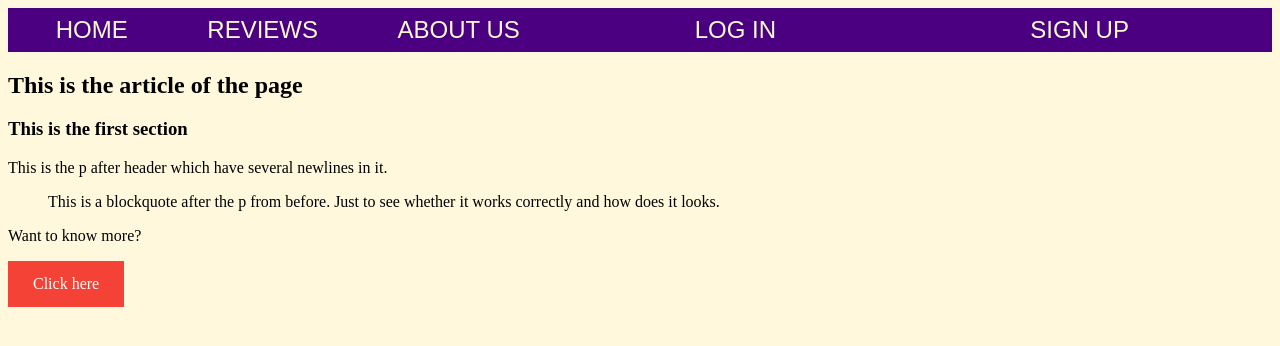
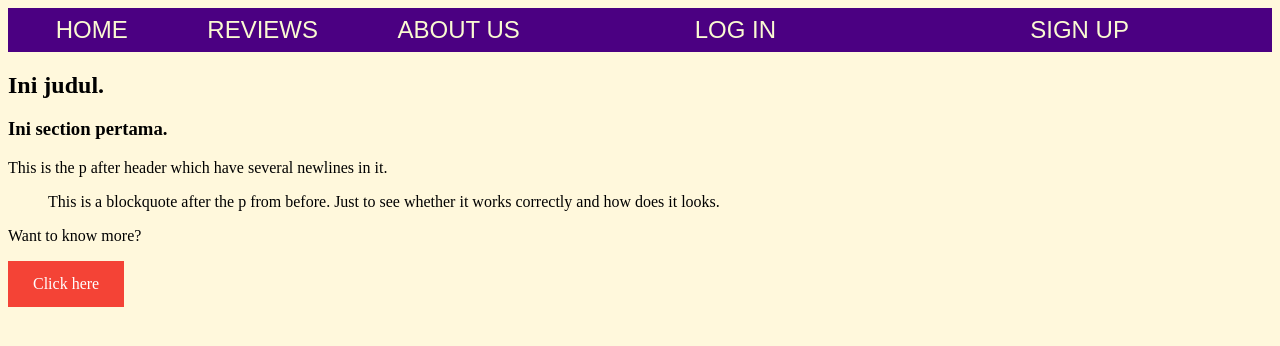
Before and after one commit to zidaneibrahimf7/PSBO, a website: page Frontend/html/media_query_test.html in a window 1280 px wide. Drawn offline with Linux system fonts and the light colour scheme.

```diff
--- a/Frontend/html/media_query_test.html
+++ b/Frontend/html/media_query_test.html
@@ -18,11 +18,11 @@
     </nav>
     <article>
         <header>
-            <h1>This is the article of the page</h1>
+            <h1>Ini judul.</h1>
         </header>
         <section>
             <header>
-                <h1>This is the first section</h1>
+                <h1>Ini section pertama.</h1>
             </header>
             <p>This is the p after header which
                 have several newlines
```
